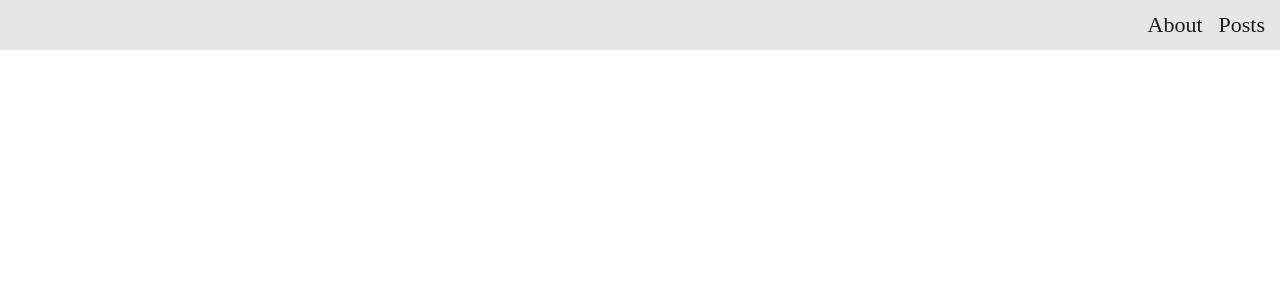
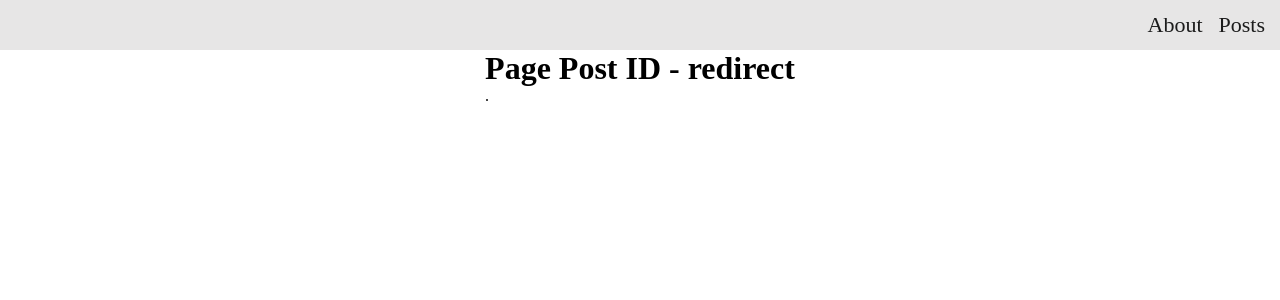
Before and after one commit to YanaKostevich/my-app, a React (Create React App) app: page /redirect in a window 1280 px wide. Before the commit this address had no page. Shown: the top 300 px of the page. Built offline with nearby package versions, Linux system fonts and the light colour scheme; no server answers.

Commit message:
simple post page

```diff
--- a/src/API/PostService.js
+++ b/src/API/PostService.js
@@ -3,13 +3,21 @@ import axios from "axios";
 export default class PostService {
   static async getAll(limit = 10, page = 1) {
     const response = await axios.get(
-      "https://jsonplaceholder.typicode.com/posts", {
+      "https://jsonplaceholder.typicode.com/posts",
+      {
         params: {
-            _limit: limit,
-            _page: page
-        }
+          _limit: limit,
+          _page: page,
+        },
       }
     );
     return response;
   }
+
+  static async getById(id) {
+    const response = await axios.get(
+      "https://jsonplaceholder.typicode.com/posts/" + id
+    )
+    return response;
+  }
 }
--- a/src/App.js
+++ b/src/App.js
@@ -1,22 +1,14 @@
 import React from "react";
 import "./styles/App.css";
 import { BrowserRouter, Link, Route, Routes } from "react-router-dom";
-import About from "./pages/About";
-import Posts from "./pages/Posts";
+import Navbar from "./components/UI/navbar/Navbar";
+import AppRouter from "./components/AppRouter";
 
 function App() {
   return (
     <BrowserRouter>
-      <div className="navbar">
-        <div className="navbar__links">
-          <Link to="/about">About</Link>
-          <Link to="/posts">Posts</Link>
-        </div>
-      </div>
-      <Routes>
-        <Route path="/about" element={<About to="/about" replace />} />
-        <Route path="/posts" element={<Posts to="/posts" replace />} />
-      </Routes>
+    <Navbar/>
+    <AppRouter/>
     </BrowserRouter>
   );
 }
--- /dev/null
+++ b/src/components/AppRouter.jsx
@@ -0,0 +1,27 @@
+import React from "react";
+import { Route, Routes } from "react-router-dom";
+import About from "../pages/About";
+import Posts from "../pages/Posts";
+import Error from "../pages/Error";
+import SimplePost from "../pages/SimplePost";
+
+const AppRouter = () => {
+  return (
+    <Routes>
+      <Route path="about" element={<About />} />
+      <Route exact path="/" element={<Posts />} />
+      <Route exact path="/:id" element={<SimplePost to="/:id" replace />} />
+      {/* <Route path="/*" element={<Error/>} /> */}
+      {/* <Route
+                    path="/error"
+                    element={ <Error /> }
+                />
+                <Route
+                    path="/redirect"
+                    element={ <Navigate to="/error" /> }
+                /> */}
+    </Routes>
+  );
+};
+
+export default AppRouter;
--- a/src/components/PostItem.jsx
+++ b/src/components/PostItem.jsx
@@ -1,7 +1,9 @@
 import React from "react";
 import MyButton from "./UI/button/MyButton";
+import { useNavigate } from "react-router-dom";
 
 const PostItem = (props) => {
+  const router = useNavigate()
   return (
     <div className="post">
       <div className="post__content">
@@ -11,6 +13,7 @@ const PostItem = (props) => {
         <div>{props.post.body}</div>
       </div>
       <div className="post__btns">
+      <MyButton onClick={() => router(`/${props.post.id}`)}>Open</MyButton>
         <MyButton onClick={() => props.remove(props.post)}>Delete</MyButton>
       </div>
     </div>
--- /dev/null
+++ b/src/components/UI/navbar/Navbar.jsx
@@ -0,0 +1,15 @@
+import React from "react";
+import { Link } from "react-router-dom";
+
+const Navbar = () => {
+  return (
+    <div className="navbar">
+      <div className="navbar__links">
+        <Link to="/about">About</Link>
+        <Link to="/">Posts</Link>
+      </div>
+    </div>
+  );
+};
+
+export default Navbar;
--- /dev/null
+++ b/src/pages/Error.jsx
@@ -0,0 +1,9 @@
+import React from "react";
+
+const Error = () => {
+  return (
+  <h1>OOOOOppps</h1>
+  )
+};
+
+export default Error;
--- /dev/null
+++ b/src/pages/SimplePost.jsx
@@ -0,0 +1,34 @@
+import React, { useEffect, useState } from "react";
+import { useParams } from "react-router-dom";
+import { useFetching } from "../hooks/useFetching";
+import PostService from "../API/PostService";
+import Loader from "../components/UI/loader/Loader";
+
+const SimplePost = () => {
+  const params = useParams();
+  const [post, setPost] = useState({});
+  const [fetchPostById, isLoading, errors] = useFetching(async (id) => {
+    const response = await PostService.getById(id);
+    setPost(response.data);
+  });
+
+  useEffect(() => {
+    fetchPostById(params.id);
+  }, []);
+
+
+  return (
+    <div>
+      <h1>Page Post ID - {params.id}</h1>
+      {isLoading ? (
+        <Loader />
+      ) : (
+        <div>
+          {post.id}. {post.title}
+        </div>
+      )}
+    </div>
+  );
+};
+
+export default SimplePost;
--- a/src/styles/App.css
+++ b/src/styles/App.css
@@ -84,3 +84,9 @@
 .navbar__links a:hover{
     color: teal;
 }
+
+.post__btns{
+    display: flex;
+    gap: 1rem;
+    padding-left: 1rem;
+}
```
Also changed, not shown: src/components/UI/button/MyButton.module.css (line endings or trailing spaces).
